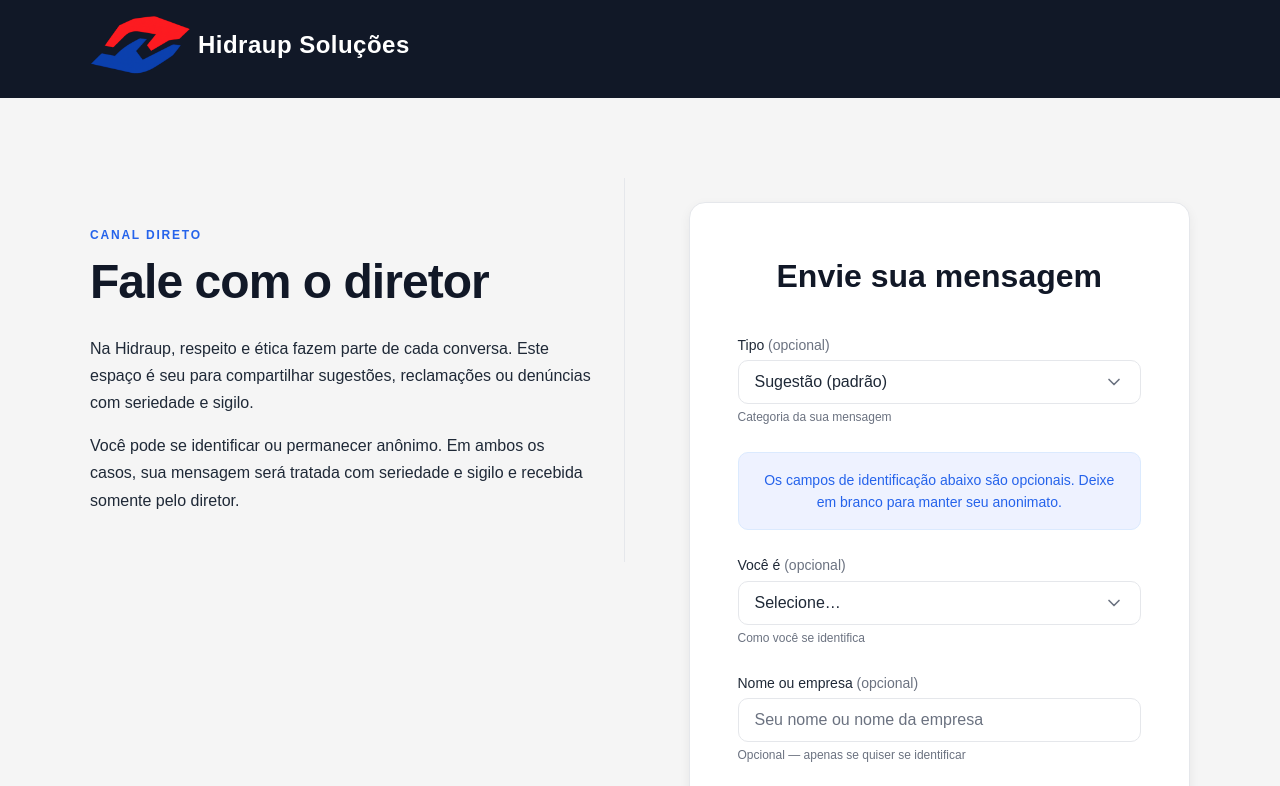
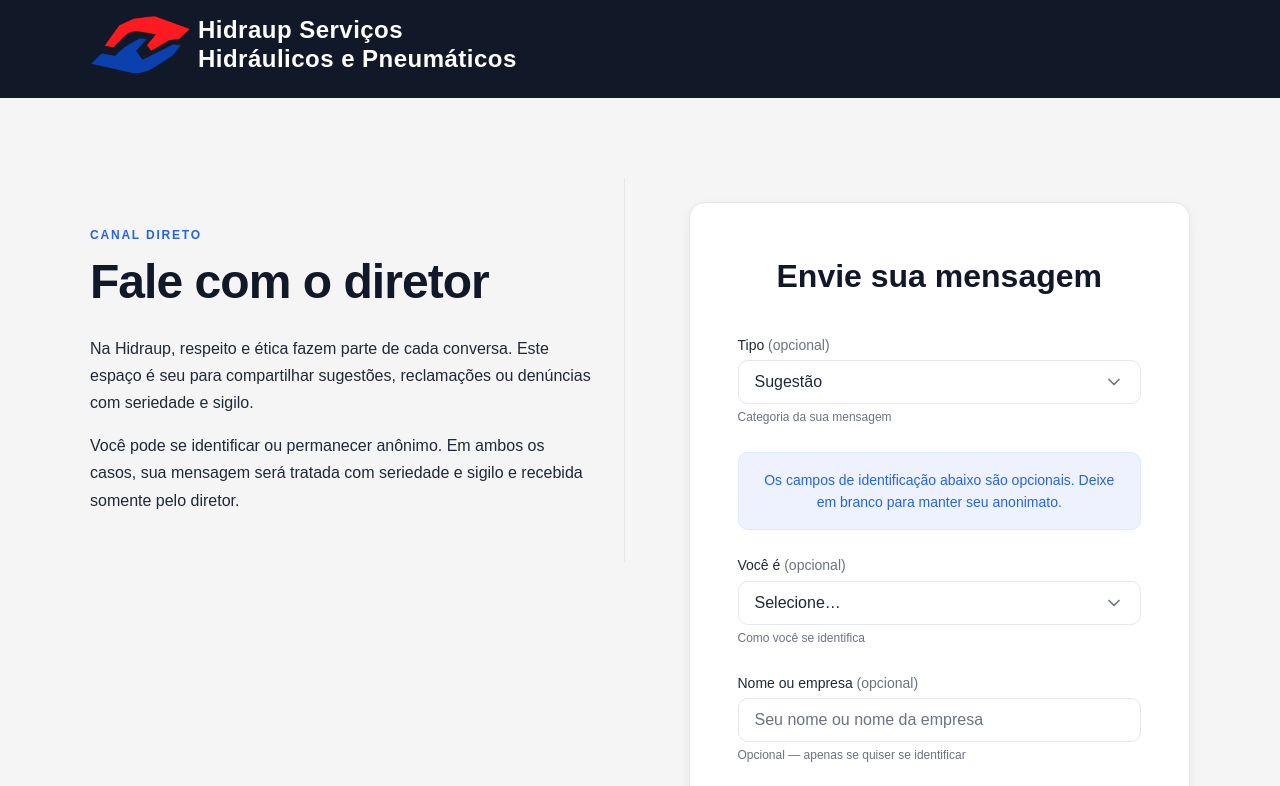
Before and after one commit to Fabiuu/hidraup-fale-conosco, a plain HTML site: page public/index.html in a window 1280 px wide. Shown: the top 786 px of the page. Drawn offline with Linux system fonts and the light colour scheme.

Commit message:
Correct Hidraup company name and suggestion label

```diff
--- a/public/index.html
+++ b/public/index.html
@@ -5,16 +5,16 @@
   <meta name="viewport" content="width=device-width, initial-scale=1.0">
   <meta name="robots" content="noindex, nofollow">
   <meta name="referrer" content="no-referrer">
-  <title>Fale com o Diretor — Hidraup</title>
+  <title>Fale com o Diretor - Hidraup Serviços Hidráulicos e Pneumáticos</title>
   <link rel="stylesheet" href="styles.css">
 </head>
 <body>
   <!-- Header oficial: navy, logo + wordmark -->
   <header class="site-header" role="banner">
     <div class="header-inner">
-      <a href="https://hidraup.com.br" class="header-brand" aria-label="Hidraup Soluções - Página inicial">
+      <a href="https://hidraup.com.br" class="header-brand" aria-label="Hidraup Serviços Hidráulicos e Pneumáticos - Página inicial">
         <img src="assets/logo.png" alt="" class="header-logo" width="653" height="380">
-        <span class="header-wordmark">Hidraup Soluções</span>
+        <span class="header-wordmark">Hidraup Serviços Hidráulicos e Pneumáticos</span>
       </a>
     </div>
   </header>
@@ -58,7 +58,7 @@
                 Tipo <span class="label__optional">(opcional)</span>
               </label>
               <select id="tipo" name="tipo" class="select" aria-describedby="tipo-help">
-                <option value="">Sugestão (padrão)</option>
+                <option value="">Sugestão</option>
                 <option value="sugestao">Sugestão</option>
                 <option value="reclamacao">Reclamação</option>
                 <option value="denuncia">Denúncia</option>
@@ -162,7 +162,7 @@
   <footer class="footer" role="contentinfo">
     <div class="footer-inner">
       <div class="footer-brand">
-        <p class="footer-name">Hidraup Soluções</p>
+        <p class="footer-name">Hidraup Serviços Hidráulicos e Pneumáticos</p>
         <address class="footer-address">
           Av. do Brasil, 55 - Alvorada (Casa Branca)<br>
           Betim - MG
```
